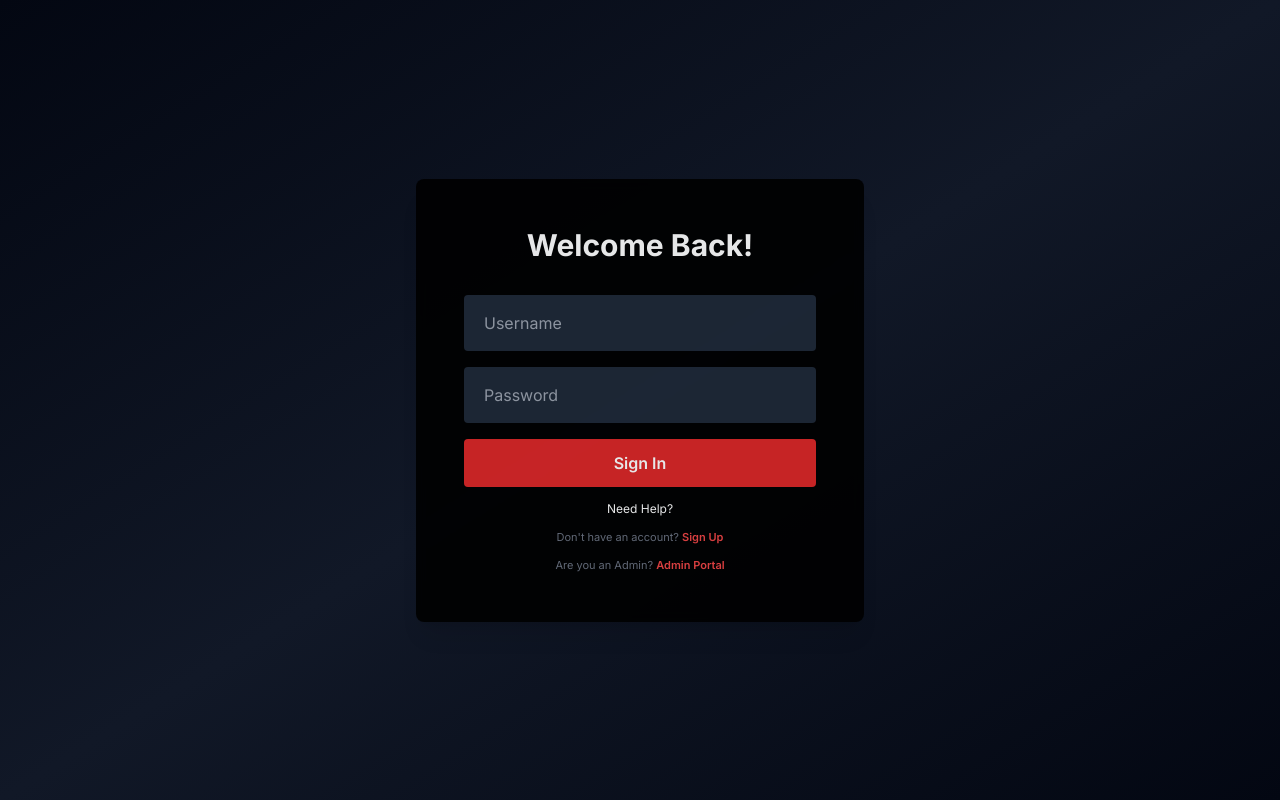
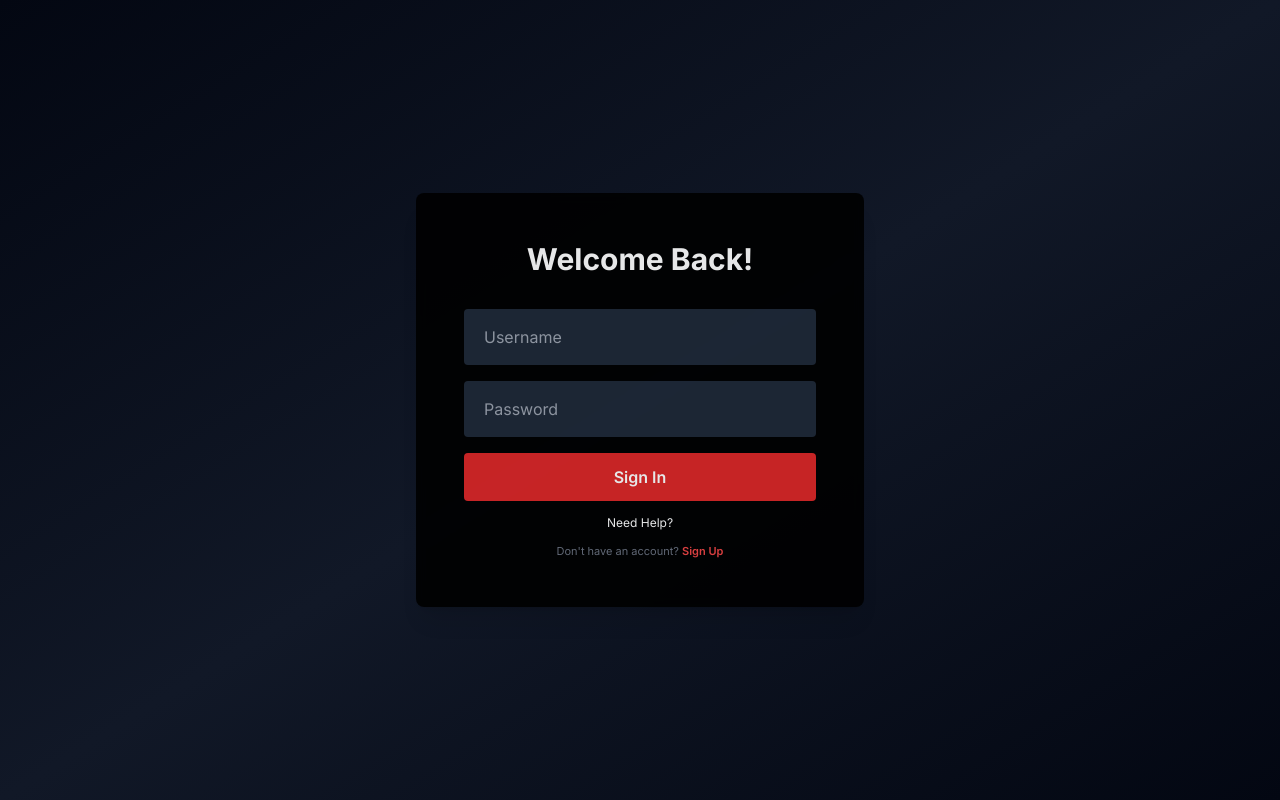
Before and after one commit to ae9-in/sales-management-system, a React (Vite) app in the folder frontend/: page / in a window 1280 px wide. Built offline with nearby package versions, Linux system fonts and the light colour scheme; no server answers.

Commit message:
Remove Admin Portal redirect link from employee login screen

```diff
--- a/frontend/src/pages/Login.jsx
+++ b/frontend/src/pages/Login.jsx
@@ -152,7 +152,6 @@ const Login = () => {
                 </button>
               </span>
             ) : (
-              <>
               <span className="text-gray-500 text-[11px] mt-1">
                 Don't have an account?{" "}
                 <button
@@ -163,17 +162,6 @@ const Login = () => {
                   Sign Up
                 </button>
               </span>
-                <span className="text-gray-500 text-[11px] mt-1">
-                  Are you an Admin?{" "}
-                  <button
-                    type="button"
-                    onClick={() => navigate("/admin/login")}
-                    className="text-red-500 font-semibold hover:underline focus:outline-none"
-                  >
-                    Admin Portal
-                  </button>
-                </span>
-              </>
             )}
           </div>
         </div>
```
Lines whose indentation alone changed are shown as unchanged.
